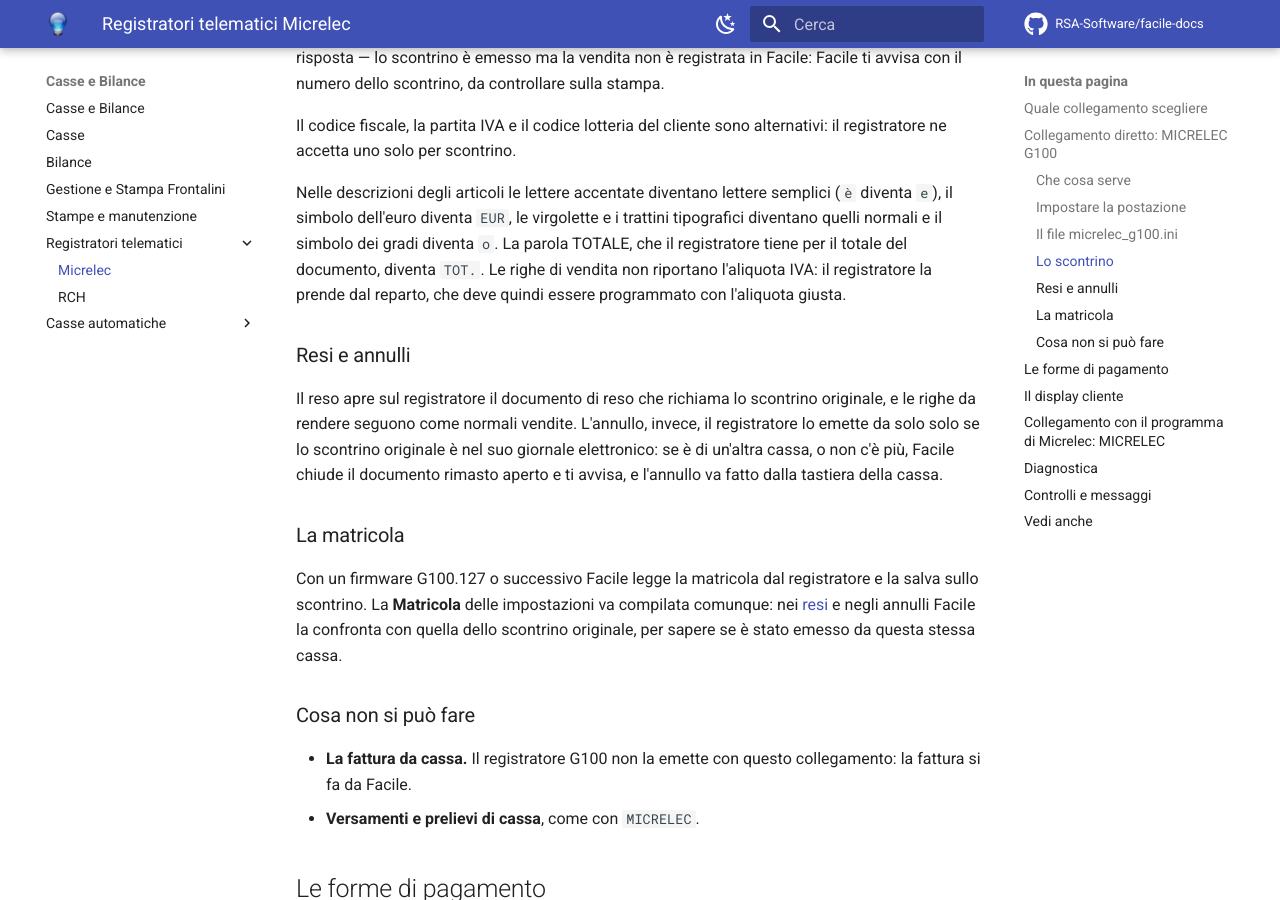
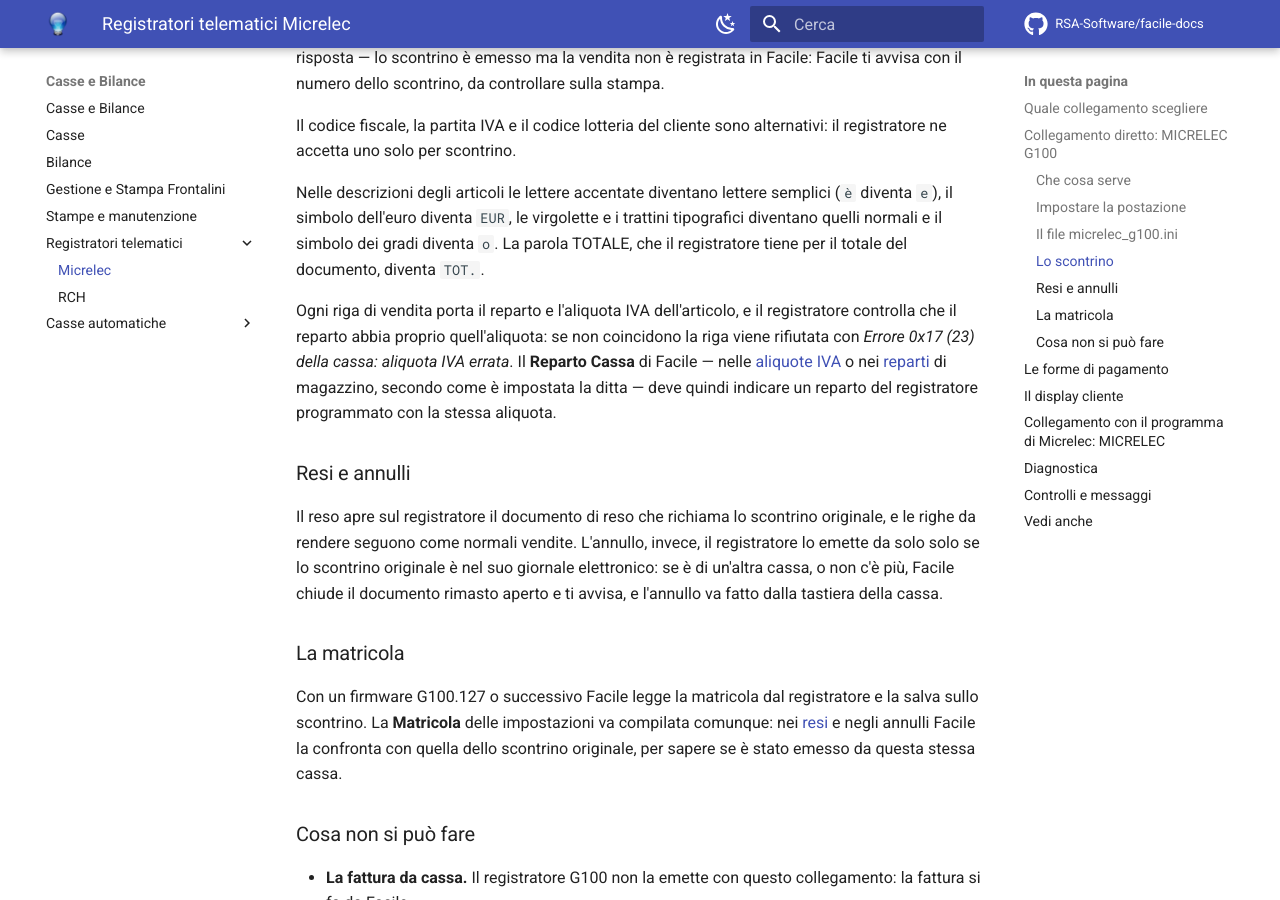
Before and after one commit to RSA-Software/facile-docs, an MkDocs documentation site: the page built from docs/moduli/casse-bilance/registratori/micrelec.md, in a window 1280 px wide and 900 px high, scrolled down 2305 px. Built offline with MkDocs 1.6.1 and Material for MkDocs 9.7.7, drawn with Linux system fonts in a browser that asks for light colours; comment, search, counter and statistics services are not loaded; some of the changed text lies outside the part shown.

Commit message:
Registratori Micrelec: aliquota IVA controllata dal registratore
Il Reparto Cassa di Facile deve indicare un reparto della cassa con la
stessa aliquota, altrimenti la riga e' rifiutata con l'errore 0x17.

Co-Authored-By: Claude Opus 5.5 <noreply@anthropic.com>

```diff
--- a/docs/moduli/casse-bilance/registratori/micrelec.md
+++ b/docs/moduli/casse-bilance/registratori/micrelec.md
@@ -96,9 +96,16 @@ Nelle descrizioni degli articoli le lettere accentate diventano lettere
 semplici (`è` diventa `e`), il simbolo dell'euro diventa `EUR`, le virgolette
 e i trattini tipografici diventano quelli normali e il simbolo dei gradi
 diventa `o`. La parola TOTALE, che il registratore tiene per il totale del
-documento, diventa `TOT.`. Le righe di vendita non riportano l'aliquota IVA: il
-registratore la prende dal reparto, che deve quindi essere programmato con
-l'aliquota giusta.
+documento, diventa `TOT.`.
+
+Ogni riga di vendita porta il reparto e l'aliquota IVA dell'articolo, e il
+registratore controlla che il reparto abbia proprio quell'aliquota: se non
+coincidono la riga viene rifiutata con *Errore 0x17 (23) della cassa: aliquota
+IVA errata*. Il **Reparto Cassa** di Facile — nelle
+[aliquote IVA](../../contabilita/aliquote-iva.md) o nei
+[reparti](../../magazzino/reparti.md) di magazzino, secondo come è impostata la
+ditta — deve quindi indicare un reparto del registratore programmato con la
+stessa aliquota.
 
 ### Resi e annulli
 
@@ -189,6 +196,7 @@ riprovare o annullare.
 | *Cassa non raggiungibile all'indirizzo …* | Il registratore non risponde all'indirizzo di `micrelec_g100.ini`: è spento, scollegato dalla rete o l'indirizzo è sbagliato. Il comando non è partito. | Controlla il registratore e il cavo di rete, poi riprova. |
 | *La cassa non ha risposto: controllare sul display se l'operazione e' stata registrata prima di riprovare* | Il comando è partito ma la risposta non è arrivata, o è arrivata incomprensibile: non si sa se il registratore l'ha eseguito. | Guarda il display della cassa. Se la riga è stata registrata, non riprovare: annulla e rifai lo scontrino oppure prosegui. Se non c'è, riprova. |
 | *Errore 0x… (…) della cassa: …* | Il registratore ha rifiutato il comando; dopo i due punti c'è il motivo, per esempio *carta esaurita* o *il reparto non esiste*, e fra parentesi lo stato della cassa. | Risolvi la causa e riprova. |
+| *Errore 0x17 (23) della cassa: aliquota IVA errata* | Il reparto del registratore su cui va la riga ha un'aliquota diversa da quella dell'articolo. | Correggi il **Reparto Cassa** dell'aliquota o del reparto in Facile, oppure la programmazione del reparto sul registratore. |
 | *Sulla cassa c'e' un documento aperto. Chiuderlo o annullarlo dalla cassa, poi riprovare.* | Prima della prima riga, sul registratore c'è già un documento aperto, per esempio iniziato dalla tastiera. | Chiudi o annulla il documento dalla cassa, poi riprova. |
 | *La cassa non ha risposto: controllare che sia accesa e collegata, poi riprovare* | Facile non ha potuto leggere dal registratore lo stato, il numero dello scontrino o l'azzeramento. | Controlla che la cassa sia accesa e in rete, poi riprova. |
 | *Lo scontrino interrotto e' stato annullato sulla cassa.* | Hai interrotto uno scontrino o un preconto a metà: le righe già mandate sono state annullate sul registratore. | Nessuna: la vendita successiva parte pulita. |
```
Also changed, not shown: docs/appendici/messaggi-errore.md (+2 -1 lines).
